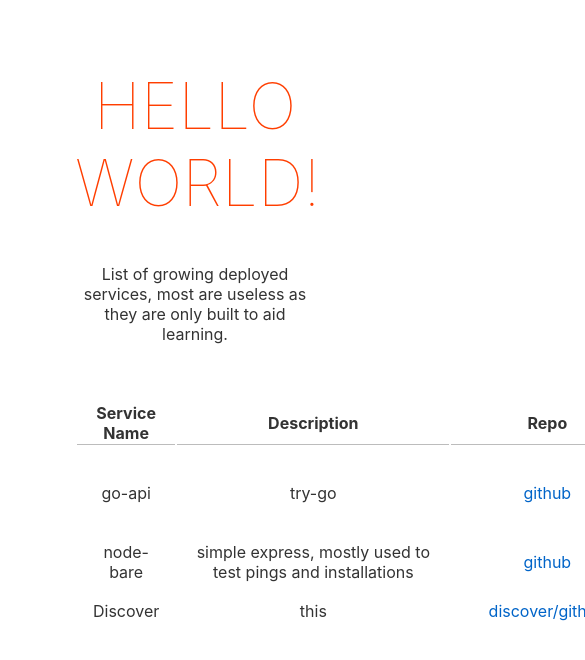
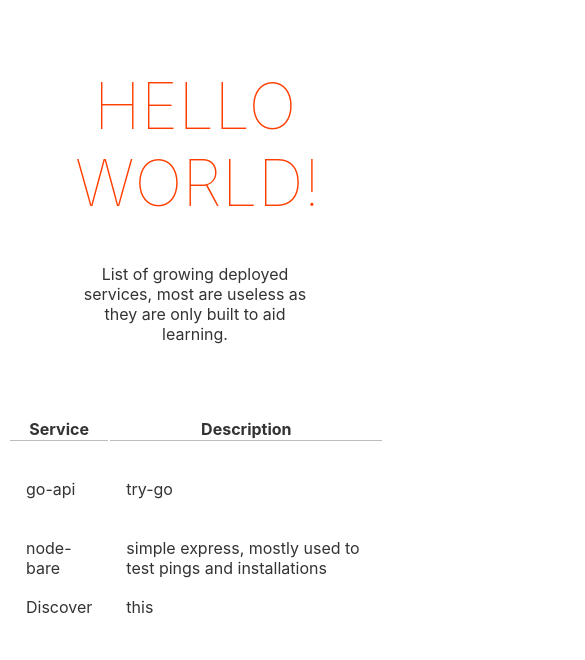
Before and after one commit to odjhey/discover, a Svelte app: page / in a window 390 px wide. Shown: the top 660 px of the page, 585 px wide, since content can reach past the window. Built offline with nearby package versions, Linux system fonts and the light colour scheme.

Commit message:
fix: add overflows for better responsiveness

```diff
--- a/src/App.svelte
+++ b/src/App.svelte
@@ -42,15 +42,18 @@
 </script>
 
 <main>
+    <div class="header">
         <h1>Hello {name}!</h1>
         <p>
             List of growing deployed services, most are useless as they are only
             built to aid learning.
         </p>
         <hr style="height: 2em; border-width:0;" />
+    </div>
+    <div style="overflow-x:auto;">
         <table class="center">
             <tr>
-            <th>Service Name</th>
+                <th>Service</th>
                 <th>Description</th>
                 <th>Repo</th>
                 <th>Url</th>
@@ -59,7 +62,8 @@
             {#each services as service}
                 <tr>
                     <td>{service.name}</td>
-                <td style="min-width: 15em;max-width:15em;word-wrap:break-word;"
+                    <td
+                        style="min-width: 15em;max-width:15em;word-wrap:break-word;"
                         >{service.desc}</td
                     >
                     <td style="min-width: 10em;"
@@ -76,10 +80,11 @@
                 </tr>
             {/each}
         </table>
+    </div>
 </main>
 
 <style>
-    main {
+    .header {
         text-align: center;
         padding: 1em;
         max-width: 240px;
@@ -109,7 +114,7 @@
     }
 
     @media (min-width: 640px) {
-        main {
+        .header {
             max-width: none;
         }
     }
```
Lines whose indentation alone changed are shown as unchanged.
